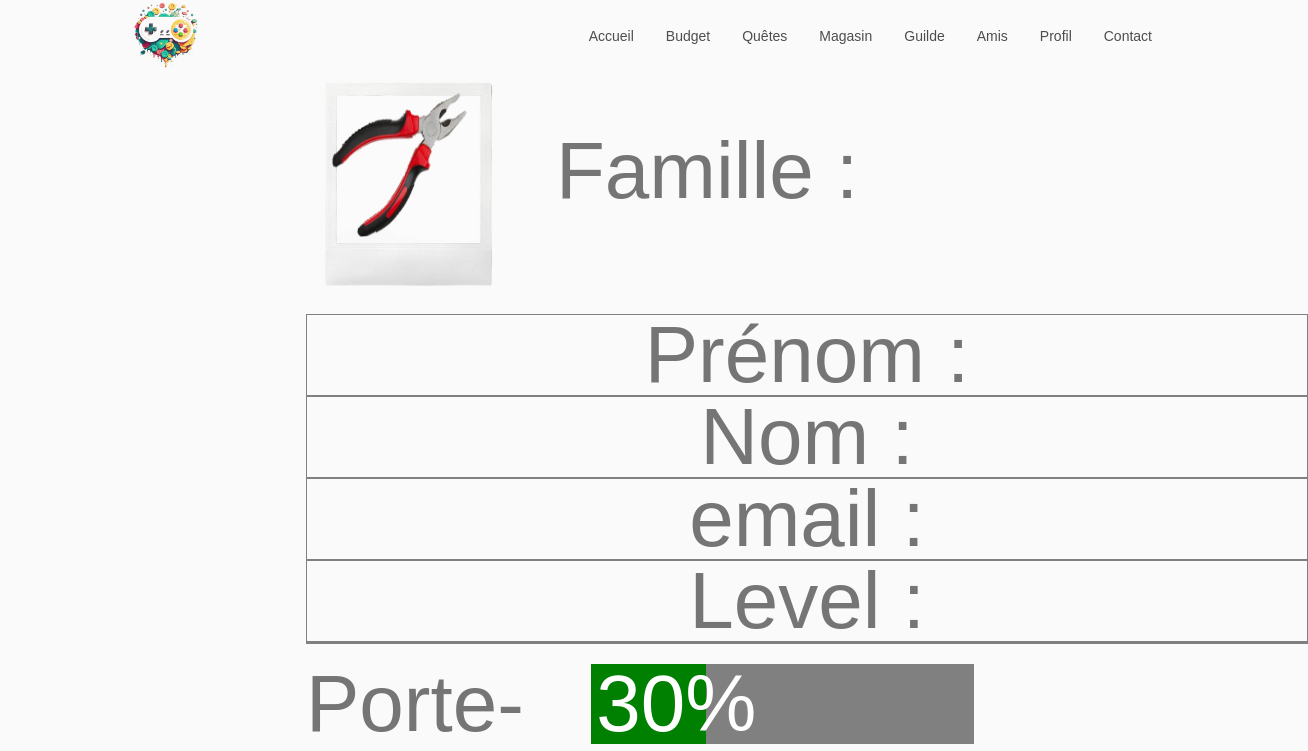
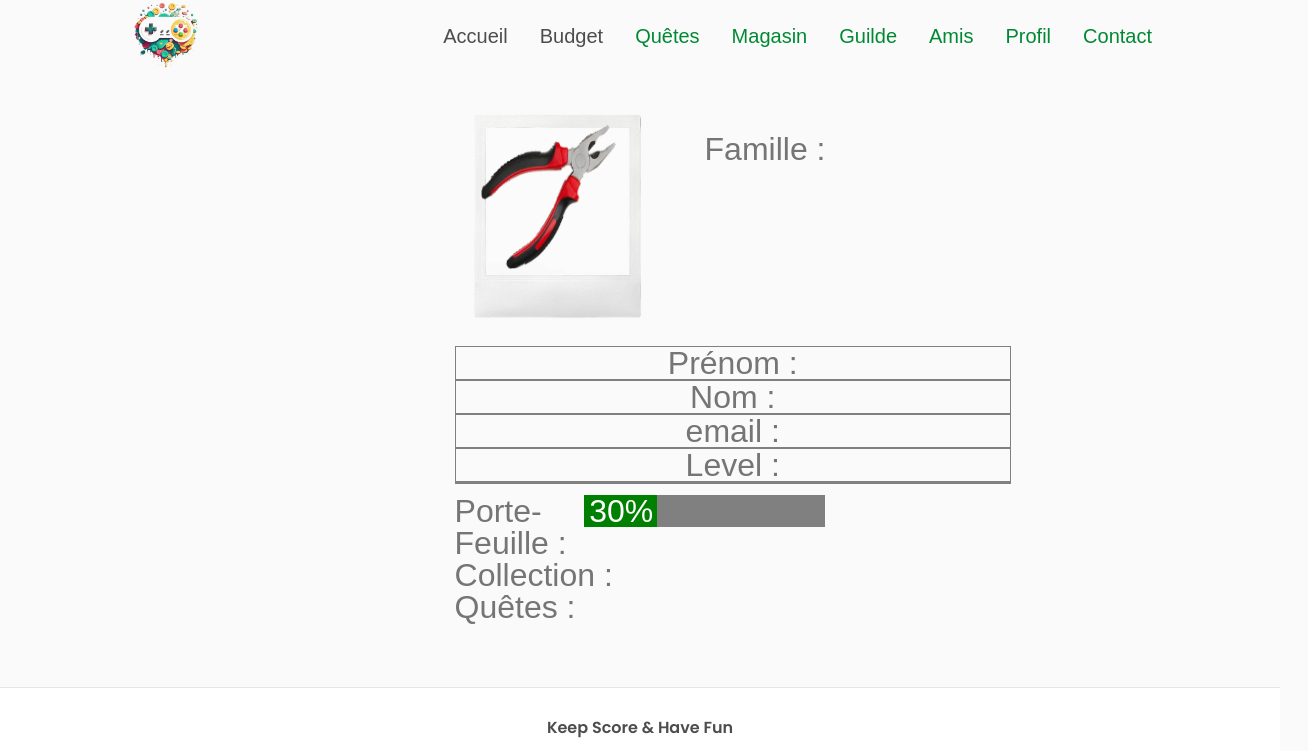
Before and after one commit to GuillaumeGandolfi/KeepScore-HaveFun_front, a React (Vite) app: page /profil/1 in a window 1280 px wide. Shown: the top 751 px of the page, 1308 px wide, since content can reach past the window. Built offline with nearby package versions, Linux system fonts and the light colour scheme; a web font is replaced by a local one.

Commit message:
convert of ahref in navlink header + footer with active class

```diff
--- a/src/components/Footer/Footer.jsx
+++ b/src/components/Footer/Footer.jsx
@@ -1,3 +1,4 @@
+import { NavLink } from "react-router-dom";
 import React from "react";
 import "./footer.css";
 import InstagramIcon from '@mui/icons-material/Instagram';
@@ -12,15 +13,15 @@ const Footer = () => {
                 <h1 className="footer__title">Keep Score & Have Fun</h1>
                     <ul className="footer__list">
                         <li>
-                            <a href="#accueil" className="footer__link">Accueil</a>
+                            <NavLink to="/homepage" className="footer__link">Accueil</NavLink>
                         </li>
 
                         <li>
-                            <a href="#aboutus" className="footer__link">A propos</a>
+                            <NavLink to="#aboutus" className="footer__link">A propos</NavLink>
                         </li>
 
                         <li>
-                            <a href="#contact" className="footer__link">Contact</a>
+                            <NavLink to="#contact" className="footer__link">Contact</NavLink>
                         </li>
                     </ul>
 
--- a/src/components/Footer/footer.css
+++ b/src/components/Footer/footer.css
@@ -49,7 +49,6 @@
     padding: 0.4rem;
     border-radius: 0.5rem;
     display: inline-flex;
-    width: ;
 }
 
 .footer__social-link:hover {
--- a/src/components/Header/Header.jsx
+++ b/src/components/Header/Header.jsx
@@ -1,4 +1,5 @@
 
+import { NavLink } from "react-router-dom"
 import { useSelector, useDispatch } from "react-redux";
 import './header.css'
 import MenuRoundedIcon from '@mui/icons-material/MenuRounded';
@@ -29,35 +30,35 @@ const Header = () => {
                 <div className={!isHidden ? "nav__menu show-menu" : "nav__menu"}>
                     <ul className="nav__list grid">
                         <li className="nav__item">
-                            <a href="/homepage" className="nav__link"><div className="nav__icon"><HomeIcon /></div>Accueil</a>
+                            <NavLink to="/homepage" className={({ isActive }) => isActive ? "nav__link nav__link-active" : "nav__link"}><div className="nav__icon"><HomeIcon /></div>Accueil</NavLink>
                         </li>
 
                         <li className="nav__item">
-                            <a href="/budget" className="nav__link"><div className="nav__icon"><SavingsIcon /></div>Budget</a>
+                            <NavLink to="/budget" className={({ isActive }) => isActive ? "nav__link nav__link-active" : "nav__link"}><div className="nav__icon"><SavingsIcon /></div>Budget</NavLink>
                         </li>
 
                         <li className="nav__item">
-                            <a href="#profil" className="nav__link"><div className="nav__icon"><NewspaperIcon /></div>Quêtes</a>
+                            <NavLink to="#profil" className={({ isActive }) => isActive ? "nav__link nav__link-active" : "nav__link"}><div className="nav__icon"><NewspaperIcon /></div>Quêtes</NavLink>
                         </li>
 
                         <li className="nav__item">
-                            <a href="#magasin" className="nav__link"><div className="nav__icon"><MonetizationOnIcon /></div>Magasin</a>
+                            <NavLink to="#magasin" className={({ isActive }) => isActive ? "nav__link nav__link-active" : "nav__link"}><div className="nav__icon"><MonetizationOnIcon /></div>Magasin</NavLink>
                         </li>
 
                         <li className="nav__item">
-                            <a href="#guilde" className="nav__link"><div className="nav__icon"><GroupWorkIcon /></div>Guilde</a>
+                            <NavLink to="#guilde" className={({ isActive }) => isActive ? "nav__link nav__link-active" : "nav__link"}><div className="nav__icon"><GroupWorkIcon /></div>Guilde</NavLink>
                         </li>
 
                         <li className="nav__item">
-                            <a href="#amis" className="nav__link"><div className="nav__icon"><Diversity2Icon /></div>Amis</a>
+                            <NavLink to="#amis" className={({ isActive }) => isActive ? "nav__link nav__link-active" : "nav__link"}><div className="nav__icon"><Diversity2Icon /></div>Amis</NavLink>
                         </li>
 
                         <li className="nav__item">
-                            <a href="/profil/1" className="nav__link"><div className="nav__icon"><PersonOutlineIcon /></div>Profil</a>
+                            <NavLink to="/profil/1" className={({ isActive }) => isActive ? "nav__link nav__link-active" : "nav__link"}><div className="nav__icon"><PersonOutlineIcon /></div>Profil</NavLink>
                         </li>
 
                         <li className="nav__item">
-                            <a href="#contact" className="nav__link"><div className="nav__icon"><EmailIcon /></div>Contact</a>
+                            <NavLink to="#contact" className={({ isActive }) => isActive ? "nav__link nav__link-active" : "nav__link"}><div className="nav__icon"><EmailIcon /></div>Contact</NavLink>
                         </li>
                     </ul>
 
--- a/src/components/Header/header.css
+++ b/src/components/Header/header.css
@@ -39,10 +39,14 @@
     display: flex;
     flex-direction: column;
     align-items: center;
-    font-size: var(--small-font-size);
+    font-size: var(--h3-font-size);
     color: var(--title-color);
     font-weight: var(--font-medium);
     transition: .3s;
+}
+
+.nav__link-active {
+    color: var(--hover-pixel);
 }
 
 .nav__icon,
@@ -52,8 +56,7 @@
 }
 
 /* Active link */
-.active-link,
-.nav__link:hover {
+.active-link:hover {
     color: var(--hover-pixel);
 }
 
--- a/src/components/Profil/profil.css
+++ b/src/components/Profil/profil.css
@@ -3,11 +3,12 @@
 .profil-page-container {
    width: 100%;
    font-family:var(--pixel-font) ;
+    margin-top: 6rem;
 }
 
 .profil-container{
     margin: 5%;
-    font-size: 5rem;
+    font-size: 2rem;
     height: 70%;
     display : flex;
     flex-direction: column;
```
